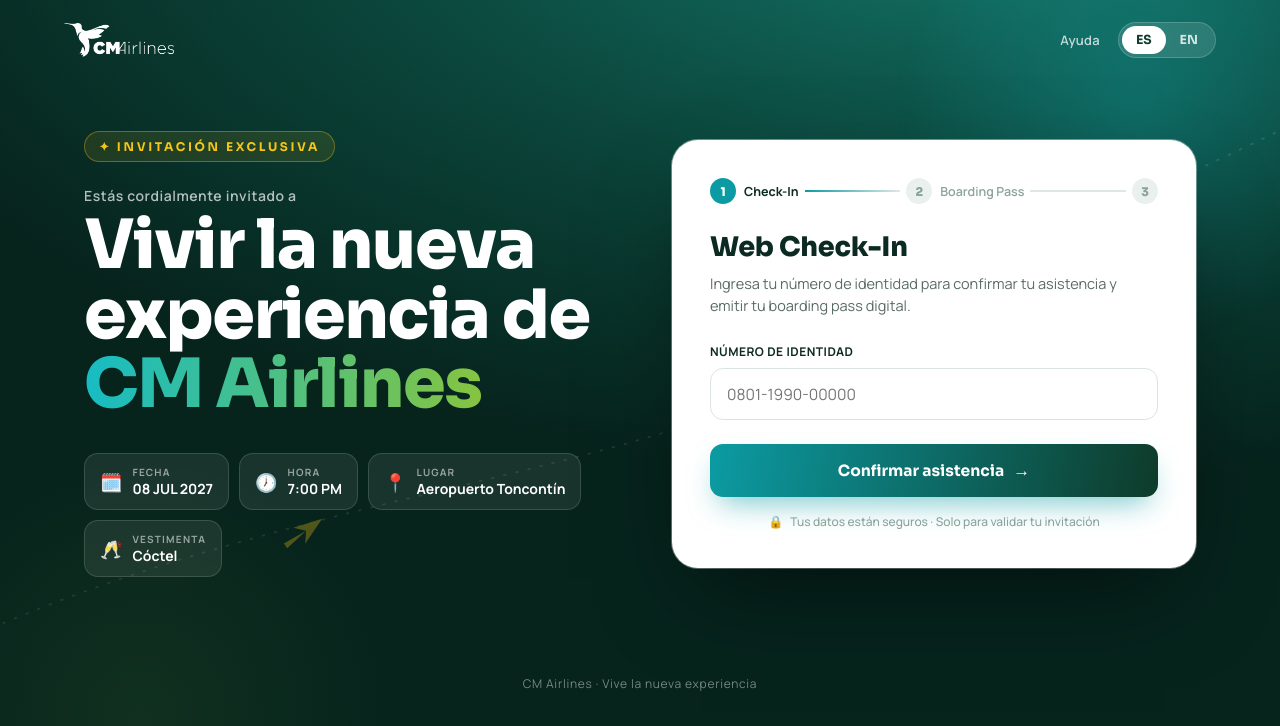
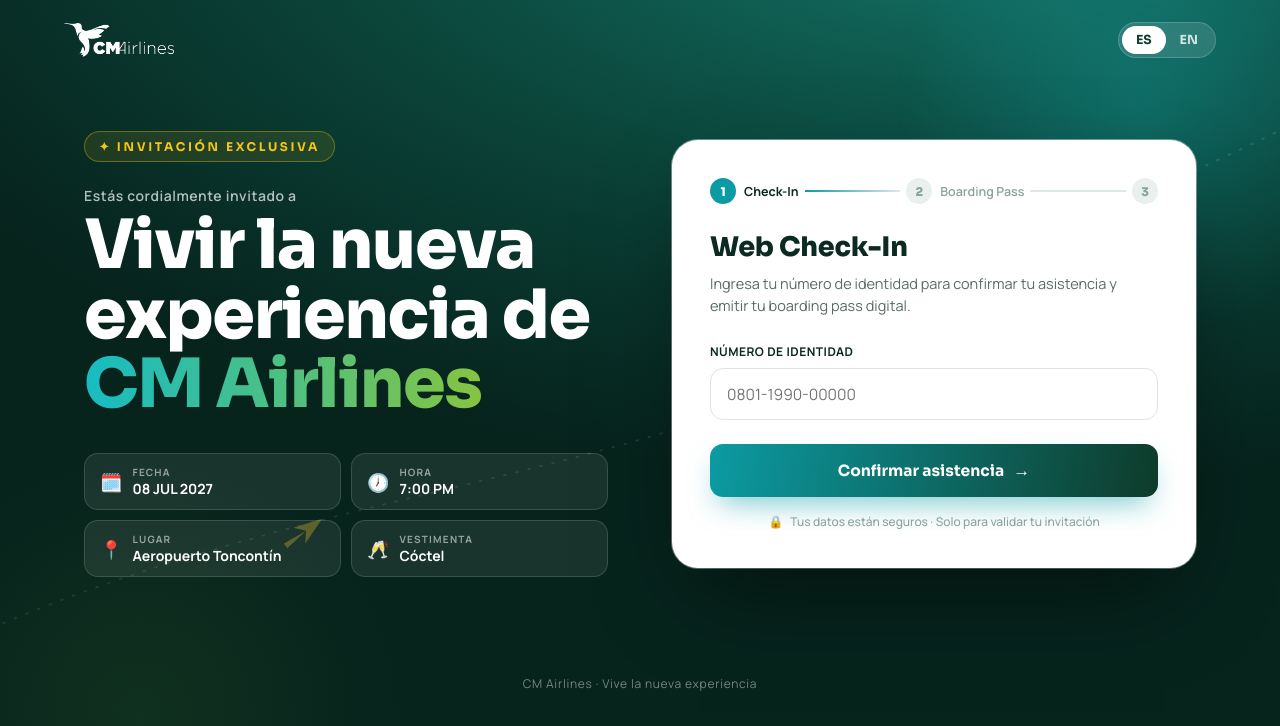
Before and after one commit to oswaldosan/cminvite, a React (Vite) app: page / in a window 1280 px wide. Shown: the top 726 px of the page. Built offline with nearby package versions, Linux system fonts and the light colour scheme.

Commit message:
ui: align info pills into 2x2 grid and remove unused Ayuda link

```diff
--- a/src/components/CheckinView.jsx
+++ b/src/components/CheckinView.jsx
@@ -98,7 +98,14 @@
           </span>
         </h1>
 
-        <div style={{ display: "flex", flexWrap: "wrap", gap: 10, margin: "34px 0 0" }}>
+        <div
+          style={{
+            display: "grid",
+            gridTemplateColumns: "repeat(2, minmax(0, 1fr))",
+            gap: 10,
+            margin: "34px 0 0",
+          }}
+        >
           {[
             { icon: "🗓️", l: t.d_date_l, v: t.d_date_v },
             { icon: "🕖", l: t.d_time_l, v: t.d_time_v },
--- a/src/components/Header.jsx
+++ b/src/components/Header.jsx
@@ -17,16 +17,6 @@
         style={{ height: 34, width: "auto", filter: "brightness(0) invert(1)" }}
       />
       <div style={{ display: "flex", alignItems: "center", gap: 18 }}>
-        <span
-          style={{
-            color: "rgba(255,255,255,.75)",
-            fontSize: 13,
-            fontWeight: 600,
-            letterSpacing: ".02em",
-          }}
-        >
-          {t.nav_help}
-        </span>
         <div
           style={{
             display: "flex",
```
